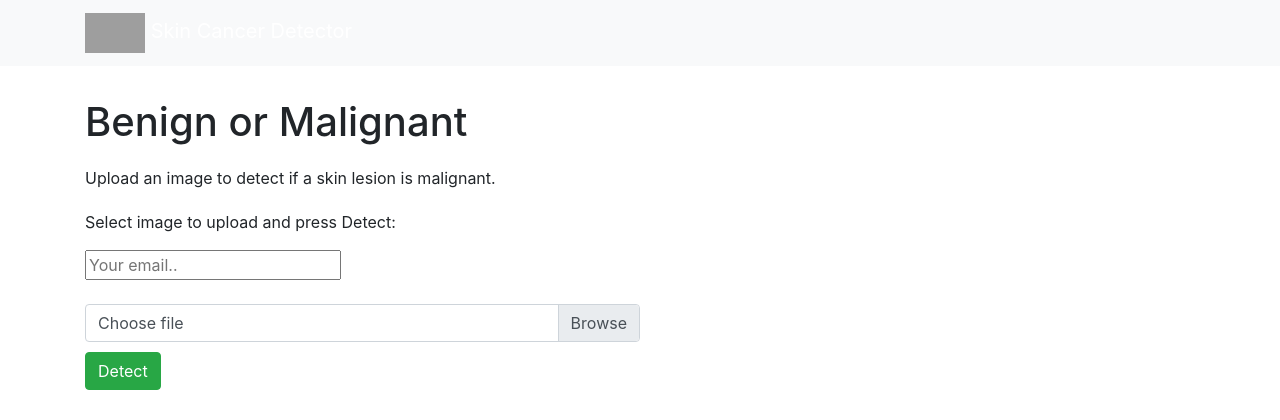
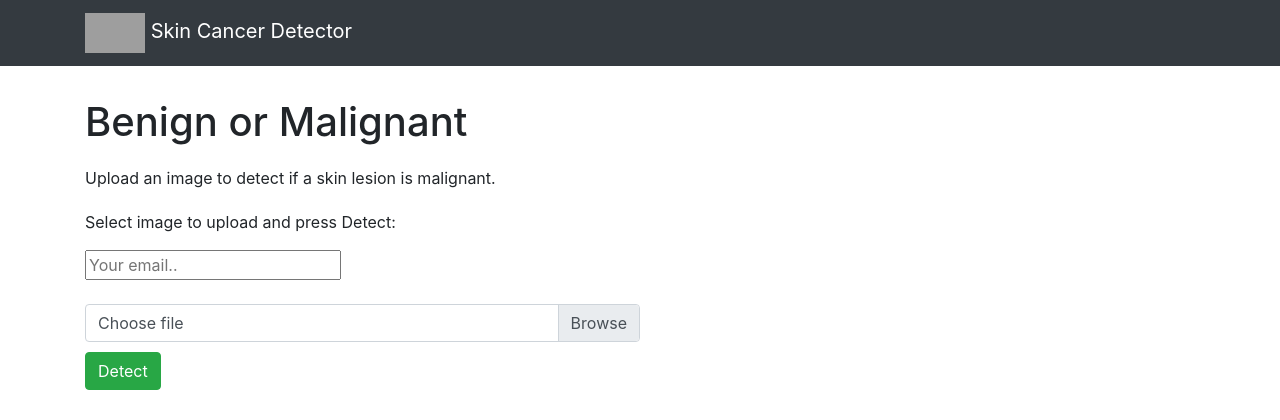
Before and after one commit to Isida255/skin_condition_identification, a Flask app: page / in a window 1280 px wide. Shown: the top 420 px of the page. Run offline with Flask 2, Linux system fonts and the light colour scheme; parts of the project's set-up code (start-up, migrations or seed data) failed here and were passed over; some libraries are stand-ins or nearby versions; grey boxes are pictures that could not be loaded.

Commit message:
logo change

```diff
--- a/src/templates/base.html
+++ b/src/templates/base.html
@@ -16,10 +16,10 @@
 
 <body>
     <header>
-        <nav class="navbar navbar-dark bg-light">
+        <nav class="navbar navbar-dark bg-dark">
             <div class="container">
                 <a class="navbar-brand" href="/">
-                    <img src="https://mac.wayne.edu/images/wsu_primary_stacked_color.png" alt="" width="60" height="40" class="logo" align="center">
+                    <img src="https://mac.wayne.edu/images/wsu_primary_horz_rev.png" alt="" width="60" height="40" class="logo" align="center">
                     Skin Cancer Detector</a>
             </div>
 
```
